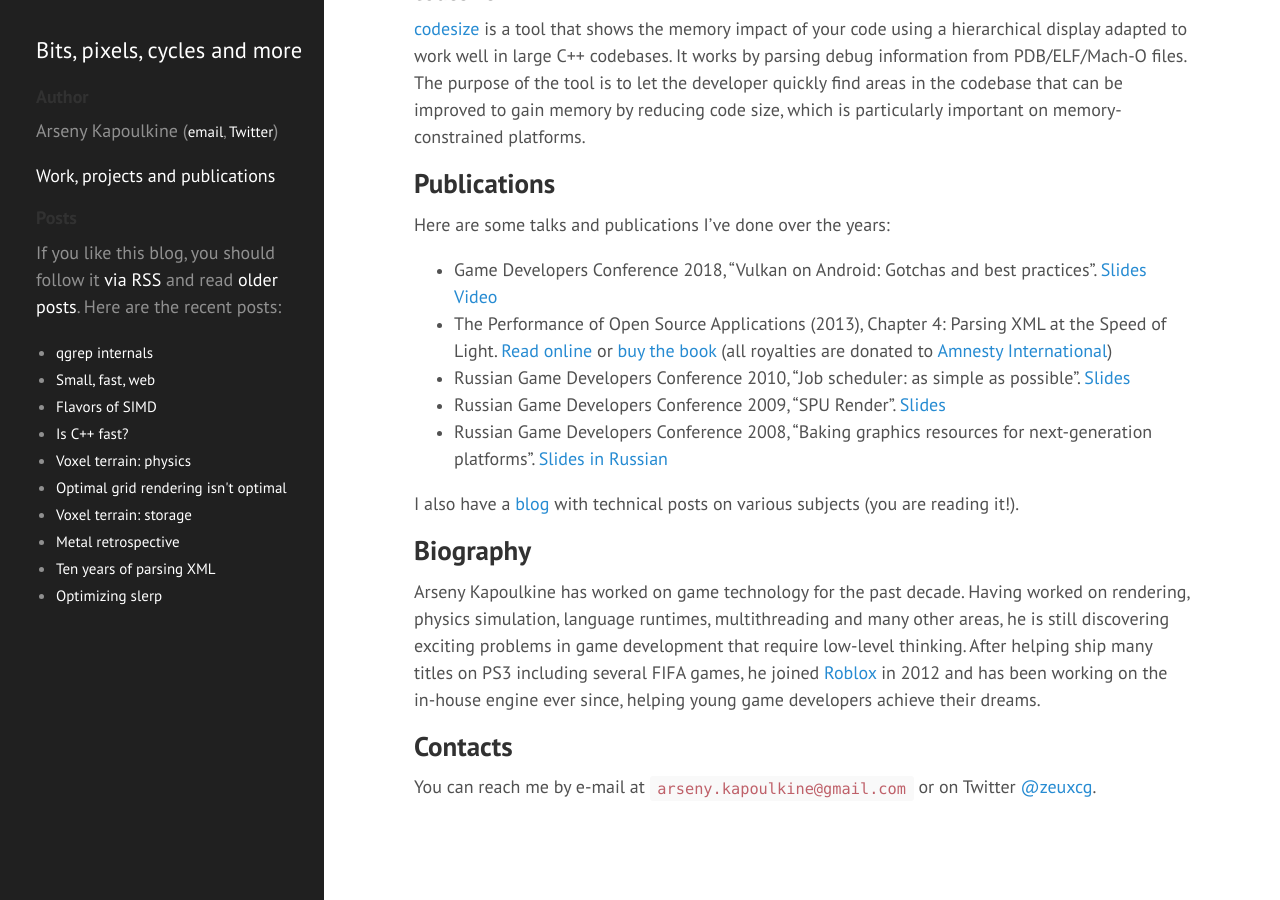
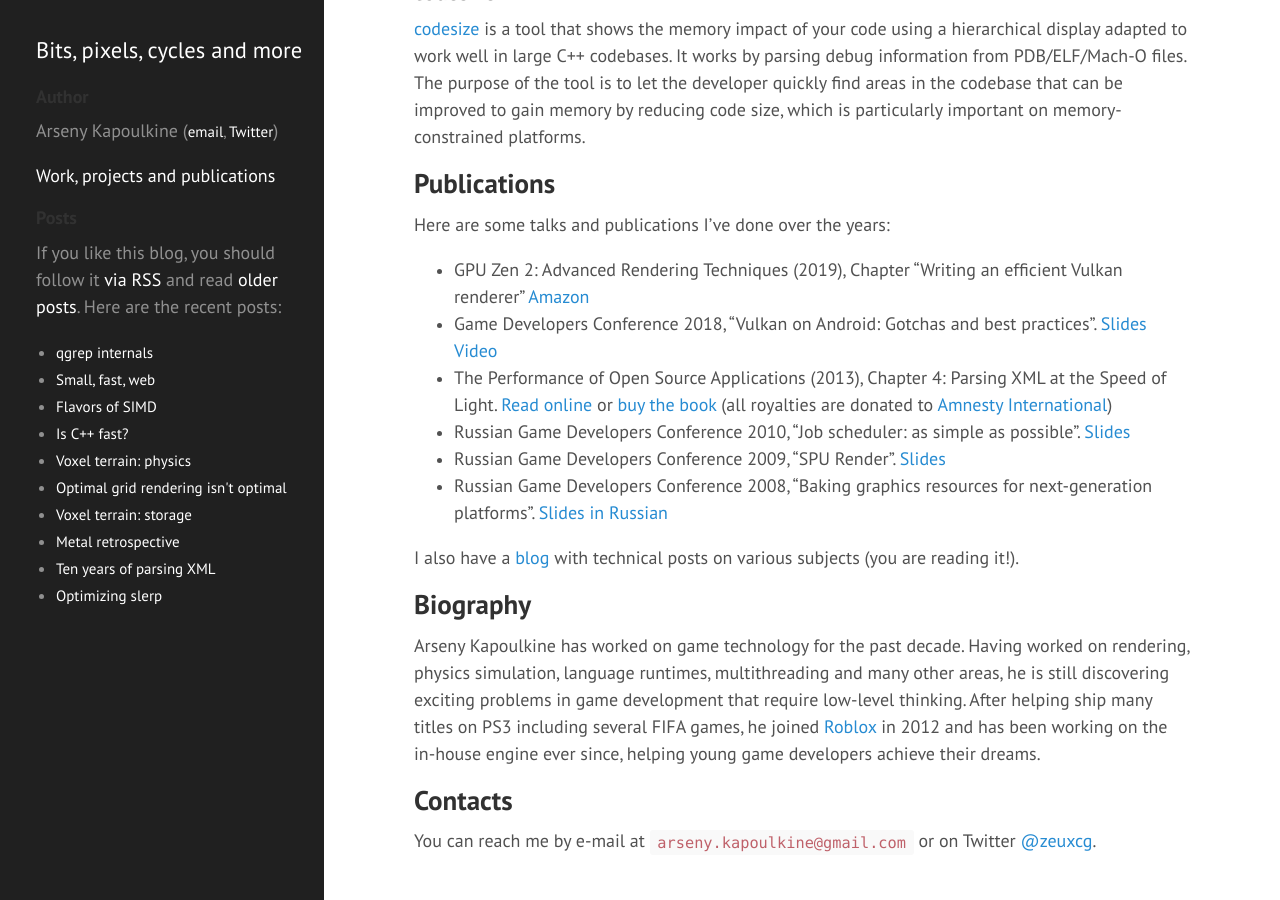
Before and after one commit to zeux/zeux.github.io, a Jekyll site: the page built from about.md, in a window 1280 px wide and 900 px high, scrolled down 1307 px. Built offline with Jekyll 4.4.1, drawn with Linux system fonts in a browser that asks for light colours.

Commit message:
Add GPU Zen 2

```diff
--- a/about.md
+++ b/about.md
@@ -52,6 +52,7 @@
 
 Here are some talks and publications I've done over the years:
 
+* GPU Zen 2: Advanced Rendering Techniques (2019), Chapter "Writing an efficient Vulkan renderer" [Amazon](https://www.amazon.com/GPU-Zen-Advanced-Rendering-Techniques/dp/179758314X)
 * Game Developers Conference 2018, "Vulkan on Android: Gotchas and best practices". [Slides](/data/gdc2018.pdf) [Video](https://www.youtube.com/watch?v=Aeo62YzofGc)
 * The Performance of Open Source Applications (2013), Chapter 4: Parsing XML at the Speed of Light. [Read online](http://aosabook.org/en/posa/parsing-xml-at-the-speed-of-light.html) or [buy the book](http://aosabook.org/en/buy.html#posa) (all royalties are donated to [Amnesty International](http://www.amnesty.org/))
 * Russian Game Developers Conference 2010, "Job scheduler: as simple as possible". [Slides](/data/kri2010_en.pdf)
```
